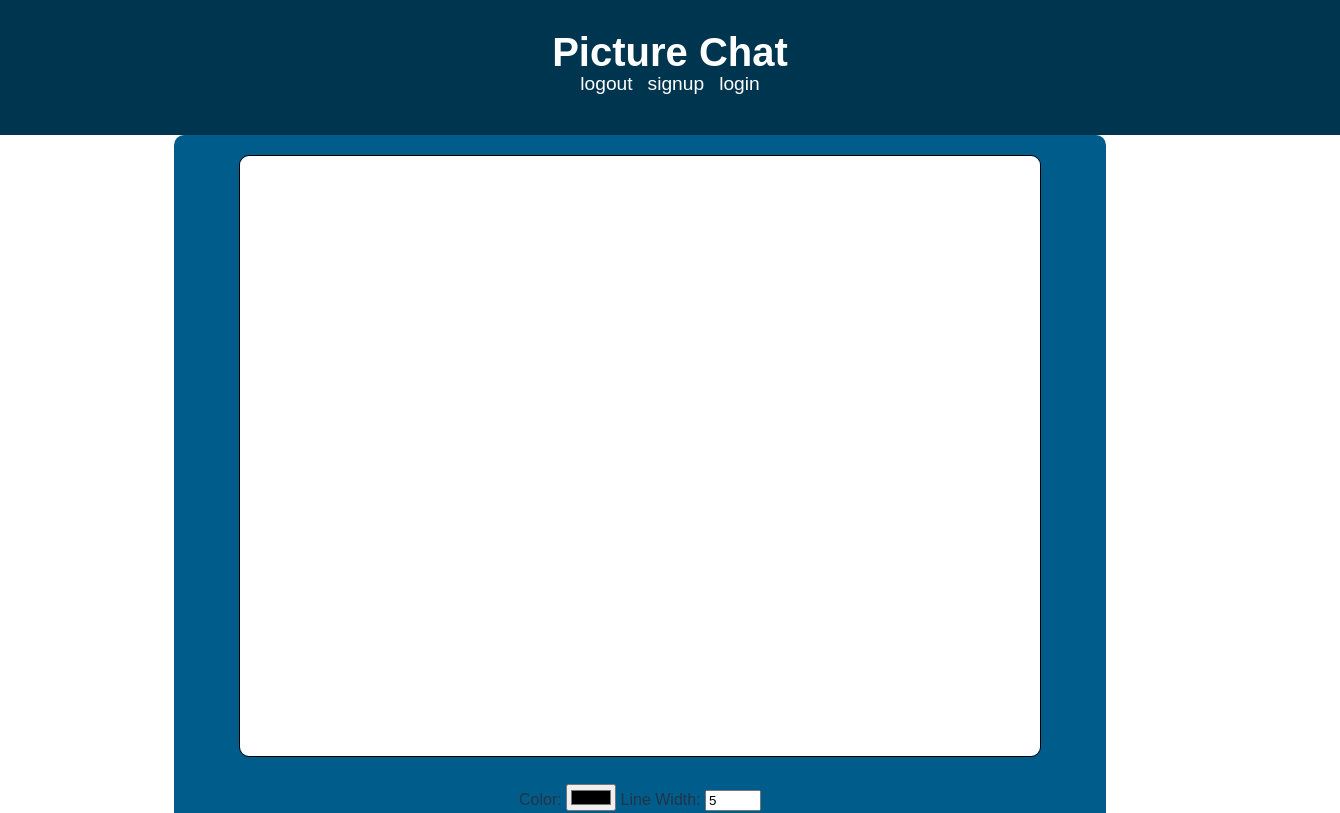
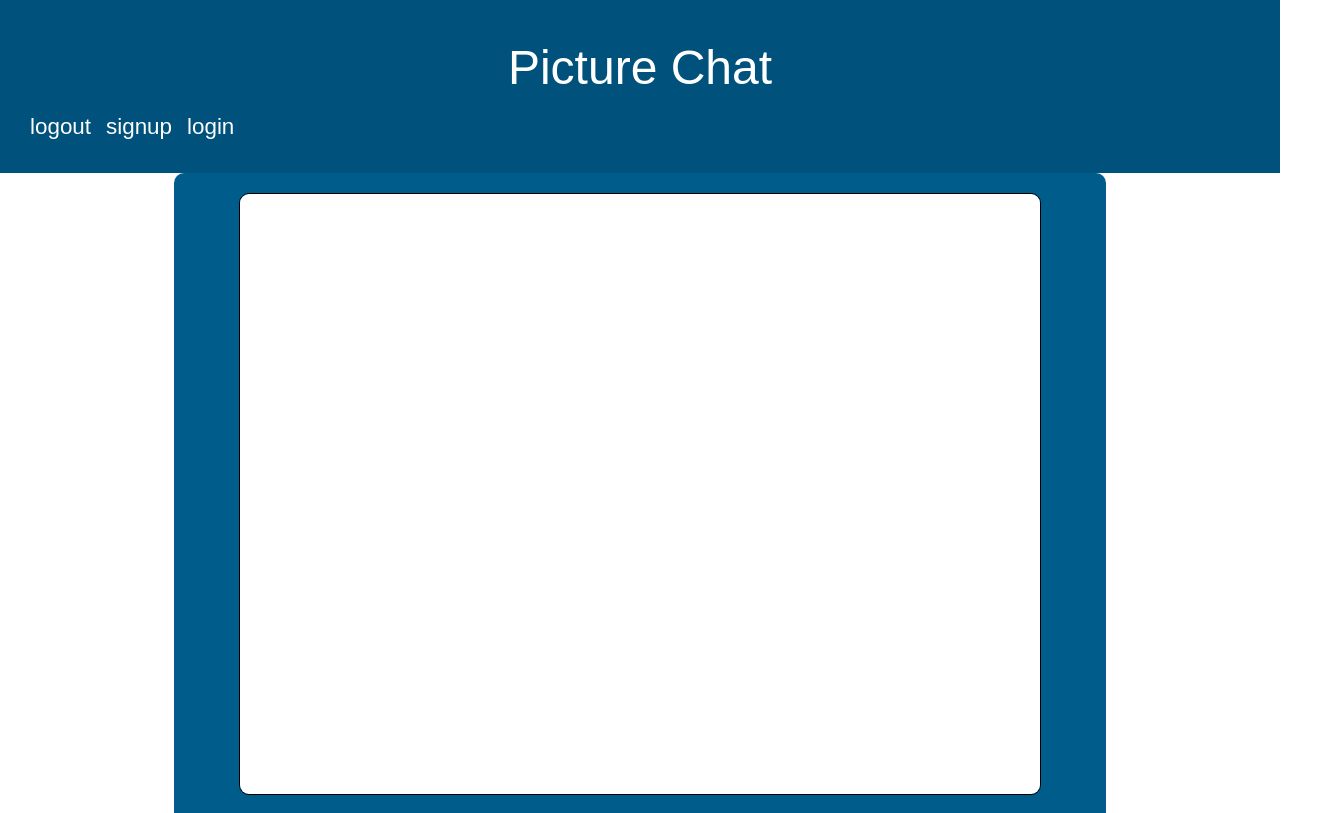
Before and after one commit to Matt-Christopherson/picture-chat, a React (Vite) app in the folder client/: page / in a window 1280 px wide. Shown: the top 813 px of the page, 1340 px wide, since content can reach past the window. Built offline with nearby package versions, Linux system fonts and the light colour scheme.

Commit message:
fixed header styling and spacing

```diff
--- a/client/src/index.css
+++ b/client/src/index.css
@@ -118,29 +118,22 @@ body {
 
 header {
   color: #fff;
-  background-color: #003550;
-  padding: 20px 30px 20px;
-  width: 100%;
-}
-
-.App-header {
-  display: flex;
-  justify-content: space-between;
-  align-items: center;
-  max-width: 100vw;
-  margin: 0 auto;
+  background-color: #00527c;
+  padding: 30px;
 }
 
 header h1 {
-  font-size: 2.5em;
+  font-size: 3em;
+  font-weight: 500;
   flex: 1;
   text-align: center;
-  padding-left: 20px;
+  padding: 0px;
 }
 
 nav {
   position: absolute;
-  right: 30px; /* Adjust the right position as needed */
+  right: 50px; /* Adjust the right position as needed */
+  top: 65px;
   transform: translateY(-50%);
 }
 
@@ -152,7 +145,7 @@ nav ul {
 nav a {
   color: #fff;
   text-decoration: none;
-  font-size: 1.2em;
+  font-size: 1.4em;
 }
 
 nav a:hover {
@@ -195,6 +188,10 @@ nav a:hover {
   nav {
     position: relative;
     right: 0; /* Adjust the right position as needed */
+  }
+
+  nav {
+    top: 20px;
   }
 
   .page-container {
--- a/client/src/new.css
+++ b/client/src/new.css
@@ -101,14 +101,13 @@
   justify-content: space-between;
   align-items: center;
   max-width: 100vw;
-    margin: 0 auto;
+  margin: 0px;
 }
 
 header h1 {
   font-size: 2.5em;
   flex: 1;
   text-align: center;
-    padding-left: 20px;
 }
 
 nav {
```
Lines whose indentation alone changed are shown as unchanged.
